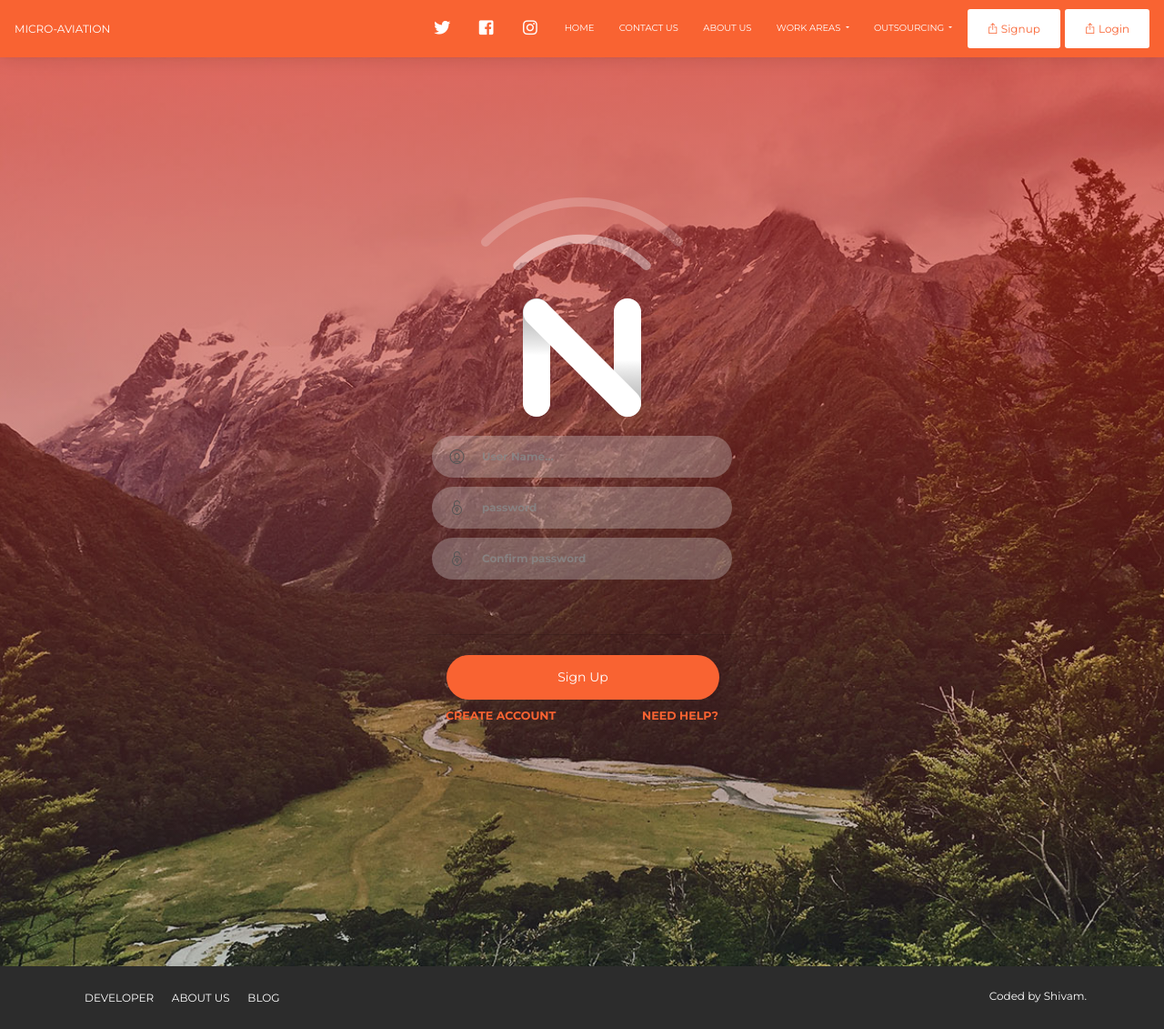
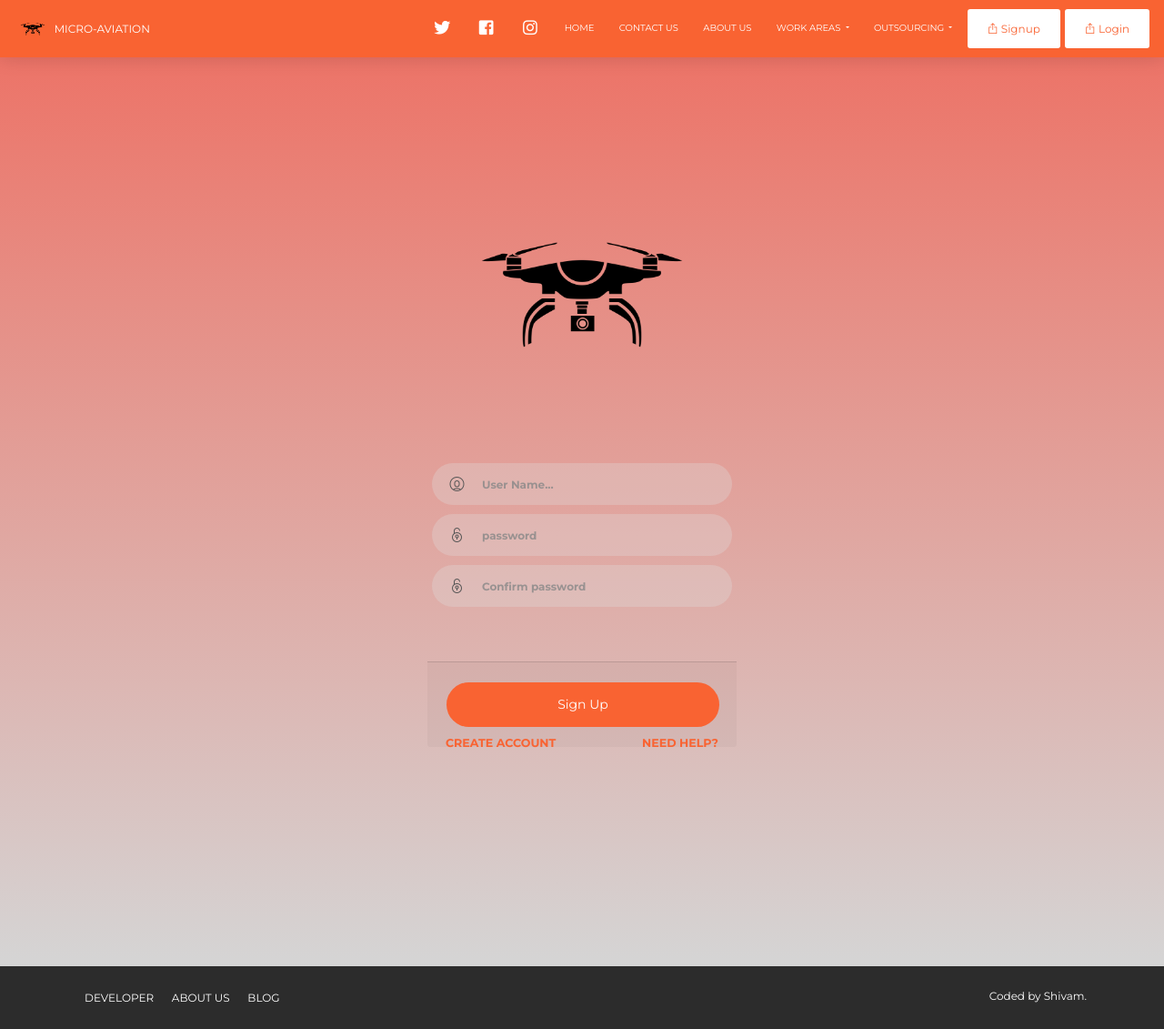
Before and after one commit to shivam675/avation, a Django app: page /signupuser/ in a window 1280 px wide. Shown: the whole page at 91% size. Run offline with Django 3.2, Linux system fonts and the light colour scheme; some libraries are stand-ins or nearby versions.

Commit message:
custom logo added to the site, navbarbrand added as well

```diff
--- a/micro/templates/micro/base.html
+++ b/micro/templates/micro/base.html
@@ -43,8 +43,14 @@
   <nav class="navbar navbar-expand-lg bg-primary fixed-top navbar-orange ">
     <!-- <div class="container"> -->
       <div class="navbar-translate">
+        <a class="nav-brand ">
+          <img class="" src="{% static 'assets/img/logo_m_nav.png' %}" alt="">
+        </a>
         <a class="navbar-brand" href="{% url 'home' %}" rel="tooltip" title="Multirotors, Planes, Models" data-placement="bottom">
         mIcRo-aViAtIoN
+        </a>
+
+        <a class="navbar-brand" href="#">
         </a>
         <button class="navbar-toggler navbar-toggler" type="button" data-toggle="collapse" data-target="#navigation" aria-controls="navigation-index" aria-expanded="false" aria-label="Toggle navigation">
           <span class="navbar-toggler-bar top-bar"></span>
--- a/micro/templates/micro/home.html
+++ b/micro/templates/micro/home.html
@@ -10,7 +10,7 @@
     </div>
     <div class="container">
       <div class="content-center brand">
-        <img class="n-logo" src="{% static 'assets/img/now-logo.png' %}" alt="">
+        <img class="" src="{% static 'assets/img/logo_m_small.png' %}" alt="">
         <h1 class="h1-seo">mIcRo-aViAtIoN</h1>
         <h3>multirotors, planes, models.</h3>
       </div>
--- a/micro/templates/micro/signupuser.html
+++ b/micro/templates/micro/signupuser.html
@@ -5,8 +5,8 @@
 {% block content %}
 
 <div class="page-header clear-filter" filter-color="orange">
-  <div class="page-header-image" style="background-image:url({% static 'assets/img/bg3.jpg' %})"></div>
-  <div class="content">
+  <div class="page-header-image" style="background-image:url()"></div>  {# {% static 'assets/img/bg3.jpg' %} #}
+  <!-- <div class="content"> -->
     <div class="container">
       <div class="col-md-4 ml-auto mr-auto">
         <div class="card card-login card-plain ">
@@ -14,7 +14,7 @@
             {% csrf_token %}
             <div class="card-header text-center">
               <div class="logo-container">
-                <img src="{% static 'assets/img/now-logo.png' %}" alt="">
+                <img src="{% static 'assets/img/logo_m.png' %}" alt="">
               </div>
             </div>
             {% if error %}
@@ -65,10 +65,12 @@
                 </h6>
               </div>
           </form>
+
           </div>
         </div>
       </div>
     </div>
-  </div>
+
+  <!-- </div> -->
 
 {% endblock %}
```
Also changed, not shown: micro/templates/micro/loginuser.html (+4 -4 lines), db.sqlite3, micro/static/assets/img/logo_m.png (added), micro/static/assets/img/logo_m_nav.png (added), micro/static/assets/img/logo_m_small.png (added).
